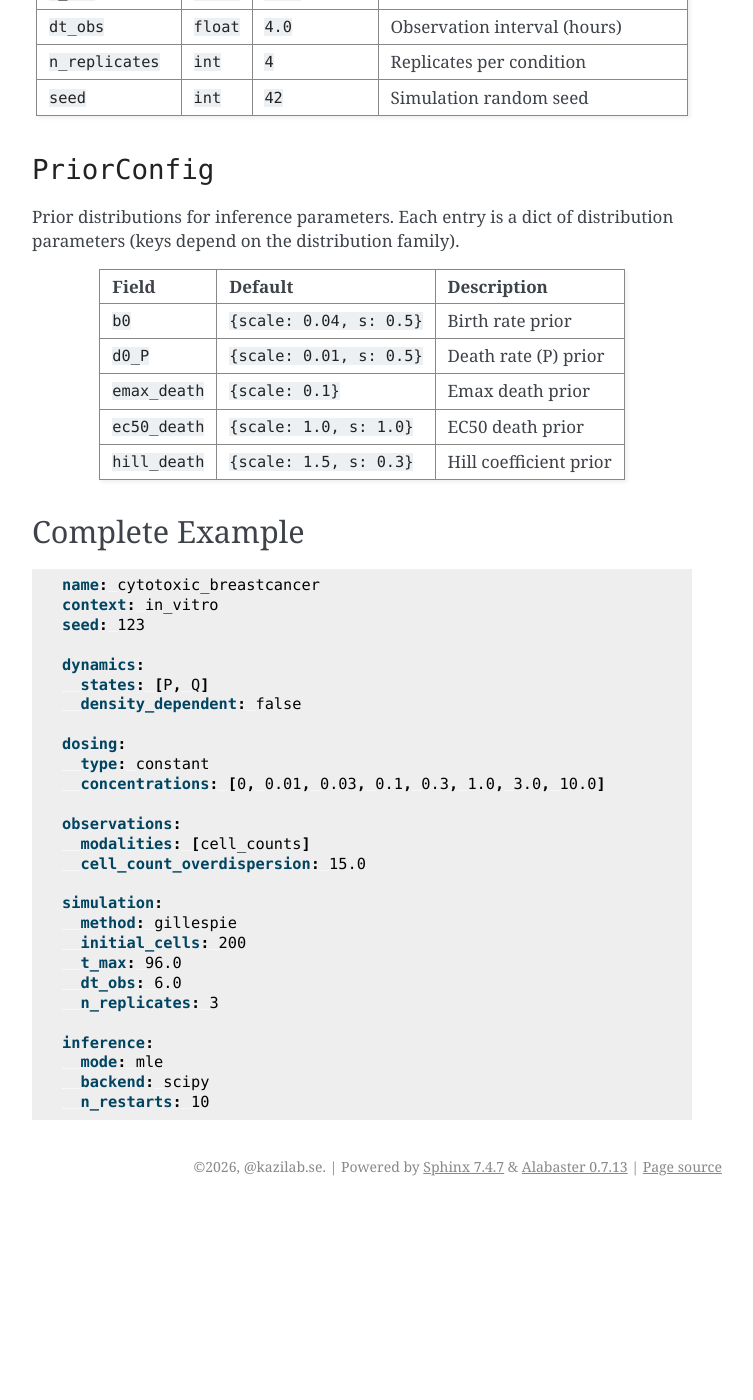
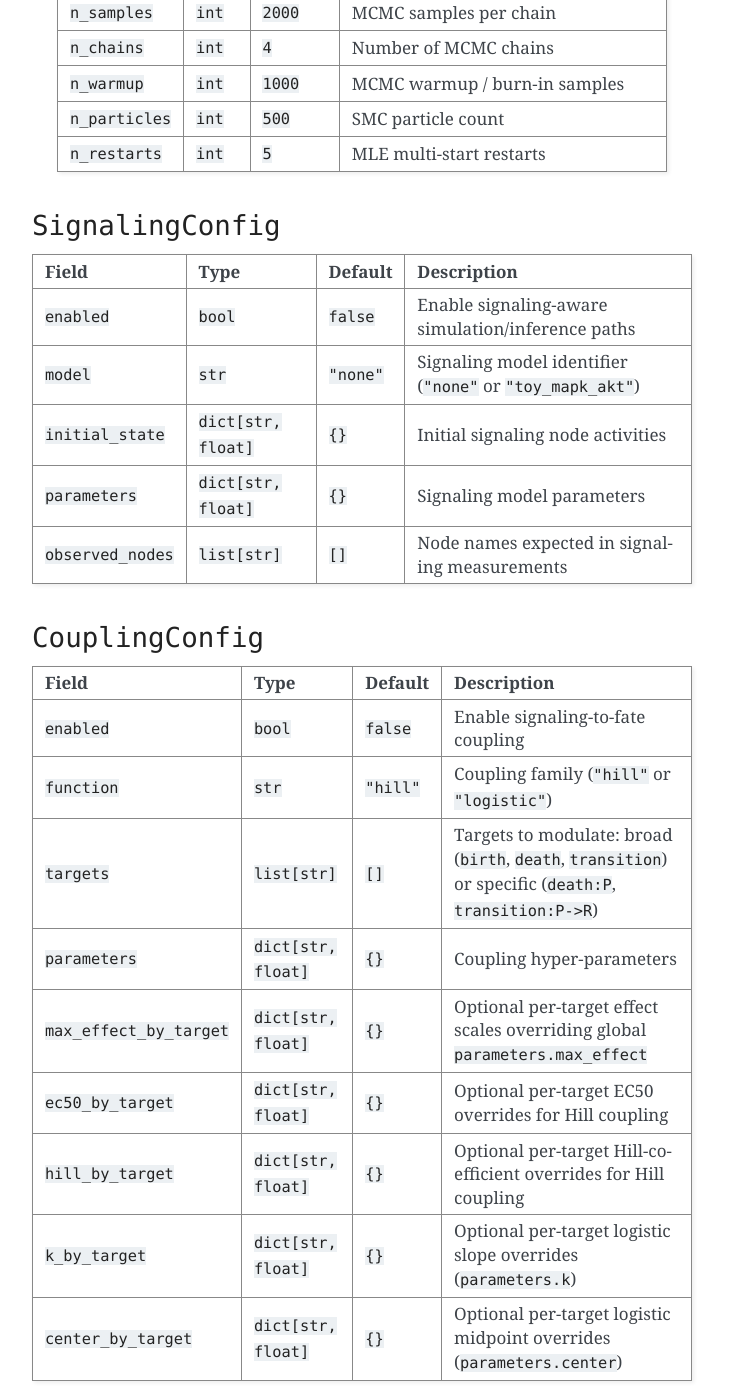
Before and after one commit to kazilab/umimic, a Sphinx documentation site: the page built from docs/configuration.md, in a window 1280 px wide and 1400 px high, scrolled down 3189 px. Shown: the whole window, without its empty margins (388-1141 px from the left). Built offline with Sphinx 7.4.7, drawn with Linux system fonts in a browser that asks for light colours; before the commit the page ends 4395 px from its top, so only the background shows below that; some of the changed text lies outside the part shown.

Commit message:
Add files via upload

````diff
--- a/docs/configuration.md
+++ b/docs/configuration.md
@@ -18,6 +18,8 @@ All fields have sensible defaults, so you only need to specify what you want to
 | `priors`     | `PriorConfig`     | see below     | Prior distribution settings          |
 | `data`       | `DataConfig`      | see below     | Data loading settings                |
 | `simulation` | `SimulationConfig`| see below     | Simulation / synthetic data settings |
+| `signaling`  | `SignalingConfig` | see below     | Intracellular signaling dynamics settings |
+| `coupling`   | `CouplingConfig`  | see below     | Signaling-to-fate coupling settings  |
 
 ## `DynamicsConfig`
 
@@ -27,6 +29,9 @@ All fields have sensible defaults, so you only need to specify what you want to
 | `density_dependent`  | `bool`         | `false`    | Enable logistic density dependence   |
 | `carrying_capacity`  | `float | null` | `null`     | Carrying capacity K (cells)          |
 | `clearance_rate`     | `float`        | `0.1`      | Apoptotic cell clearance rate (1/h)  |
+| `default_birth_base` | `float`        | `0.04`     | Baseline birth rate (1/h) used for default simulation `RateSet` |
+| `default_death_base_p` | `float`      | `0.01`     | Baseline death rate (1/h) for P used in default simulation `RateSet` |
+| `default_death_base_q` | `float`      | `0.005`    | Baseline death rate (1/h) for Q used in default simulation `RateSet` |
 
 ## `PKConfig`
 
@@ -76,6 +81,57 @@ All fields have sensible defaults, so you only need to specify what you want to
 | `n_particles` | `int`   | `500`      | SMC particle count                      |
 | `n_restarts`  | `int`   | `5`        | MLE multi-start restarts                |
 
+## `SignalingConfig`
+
+| Field          | Type                  | Default          | Description |
+|----------------|-----------------------|------------------|-------------|
+| `enabled`      | `bool`               | `false`          | Enable signaling-aware simulation/inference paths |
+| `model`        | `str`                | `"none"`         | Signaling model identifier (`"none"` or `"toy_mapk_akt"`) |
+| `initial_state`| `dict[str, float]`   | `{}`             | Initial signaling node activities |
+| `parameters`   | `dict[str, float]`   | `{}`             | Signaling model parameters |
+| `observed_nodes` | `list[str]`        | `[]`             | Node names expected in signaling measurements |
+
+## `CouplingConfig`
+
+| Field       | Type                       | Default    | Description |
+|-------------|----------------------------|------------|-------------|
+| `enabled`   | `bool`                     | `false`    | Enable signaling-to-fate coupling |
+| `function`  | `str`                      | `"hill"`   | Coupling family (`"hill"` or `"logistic"`) |
+| `targets`   | `list[str]`                | `[]`       | Targets to modulate: broad (`birth`, `death`, `transition`) or specific (`death:P`, `transition:P->R`) |
+| `parameters`| `dict[str, float]`         | `{}`       | Coupling hyper-parameters |
+| `max_effect_by_target` | `dict[str, float]` | `{}` | Optional per-target effect scales overriding global `parameters.max_effect` |
+| `ec50_by_target` | `dict[str, float]` | `{}` | Optional per-target EC50 overrides for Hill coupling |
+| `hill_by_target` | `dict[str, float]` | `{}` | Optional per-target Hill-coefficient overrides for Hill coupling |
+| `k_by_target` | `dict[str, float]` | `{}` | Optional per-target logistic slope overrides (`parameters.k`) |
+| `center_by_target` | `dict[str, float]` | `{}` | Optional per-target logistic midpoint overrides (`parameters.center`) |
+
+### Coupling Tuning Guidance
+
+For practical initialization, use these approximate ranges before fitting:
+
+- Hill coupling:
+  - `max_effect`: `0.1` to `2.0`
+  - `ec50`: `1e-3` to `10.0`
+  - `hill`: `0.5` to `4.0`
+- Logistic coupling:
+  - `max_effect`: `0.1` to `2.0`
+  - `k`: `0.1` to `10.0`
+  - `center`: `0.0` to `1.0`
+- Per-target overrides:
+  - `max_effect_by_target`: `0.0` to `3.0`
+  - `ec50_by_target`: `1e-3` to `20.0`
+  - `hill_by_target`: `0.5` to `5.0`
+  - `k_by_target`: `0.1` to `20.0`
+  - `center_by_target`: `-1.0` to `2.0`
+
+Programmatic helper:
+
+```python
+from umimic.pipeline.config import CouplingConfig
+
+print(CouplingConfig.recommended_parameter_ranges())
+```
+
 ## `SimulationConfig`
 
 | Field           | Type    | Default       | Description                        |
@@ -130,4 +189,36 @@ inference:
   mode: mle
   backend: scipy
   n_restarts: 10
+
+signaling:
+  enabled: true
+  model: toy_mapk_akt
+  initial_state:
+    mapk: 0.2
+    akt: 0.1
+  parameters:
+    decay: 0.4
+
+coupling:
+  enabled: true
+  function: hill
+  targets: [birth, death:P, transition:P->R]
+  parameters:
+    max_effect: 0.8
+    ec50: 1.0
+    hill: 2.0
+  max_effect_by_target:
+    birth: 0.4
+    death:P: 1.2
+    transition:P->R: 0.6
+  ec50_by_target:
+    birth: 0.2
+    death:P: 1.5
+  hill_by_target:
+    birth: 2.5
+    transition:P->R: 1.2
+  k_by_target:
+    birth: 3.0
+  center_by_target:
+    birth: 0.25
 ```
````
Also changed, not shown: other parts of docs/configuration.md (+3 -0 lines), CHANGELOG.md (+394 -0 lines), README.md (+72 -19 lines), docs/quickstart.md (+7 -0 lines), pyproject.toml (+5 -8 lines), examples/README.md (added), 14 other files.
